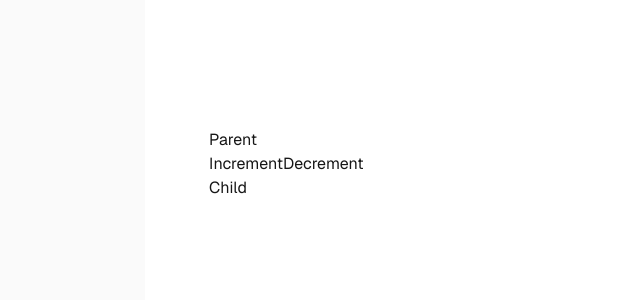
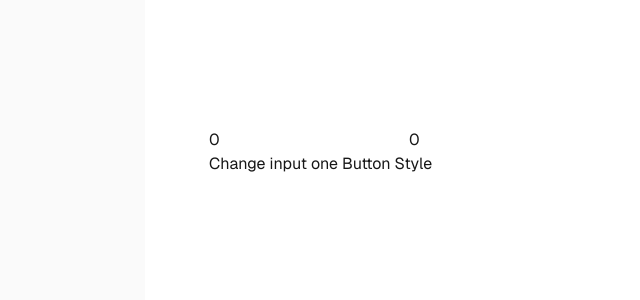
Before and after one commit to sourabh20905/fontend-logics, a Next.js app: page / in a window 1280 px wide. Shown: the top 300 px of the page, without its empty margins (111-751 px from the left). Built offline with nearby package versions, Linux system fonts and the light colour scheme.

Commit message:
useRef concept

```diff
--- a/app/page.tsx
+++ b/app/page.tsx
@@ -1,10 +1,10 @@
-import Parent from "@/src/container/MemorizeHook/Parent";
+import Hook from "@/src/container/useRef/Hook";
 
 export default function Home() {
   return (
     <div className="flex min-h-screen items-center justify-center bg-zinc-50 font-sans dark:bg-black">
       <main className="flex min-h-screen w-full max-w-3xl flex-col items-center justify-between py-32 px-16 bg-white dark:bg-black sm:items-start">
-        <Parent />
+        <Hook />
       </main>
     </div>
   );
--- /dev/null
+++ b/src/container/useRef/Hook.tsx
@@ -0,0 +1,48 @@
+"use client";
+
+import { useRef, useState } from "react";
+
+// core concept of useRef is to store the reference of the element , like pehle apn js me dom ke element ko
+// change krne ke liye use krte the dom propertly getElement by id and then change krte the which
+// which leads the rerender of whole dom
+// useState hook responsible hota h for rerendering particular dom element
+
+// useRef return object having only one property current
+
+const Hook = () => {
+  const [myNum, setMyNum] = useState<unknown>(0); // ye responsivle h pure dom ui ko rerender ke liye
+  //if above state change dono input ki value change hogi
+
+  // to apn reference store krte h using useRef
+
+  const inputOneRef = useRef<HTMLInputElement>(null);
+  const inputTwoRef = useRef<HTMLInputElement>(null);
+
+  const handleChangeInputOneStyle = () => {
+    if (inputOneRef.current) {
+      inputOneRef.current.style.backgroundColor = "red";
+    }
+  };
+  return (
+    <div>
+      <input
+        ref={inputOneRef}
+        type="number"
+        value={myNum as number}
+        onChange={(e) => setMyNum(Number(e.target.value))}
+        className="w-[200px]"
+      />
+      <input
+        ref={inputTwoRef}
+        type="text"
+        onChange={(e) => setMyNum(e.target.value)}
+        value={myNum as string}
+      />
+      <button onClick={handleChangeInputOneStyle}>
+        Change input one Button Style
+      </button>
+    </div>
+  );
+};
+
+export default Hook;
```
Also changed, not shown: src/container/useRef/index.tsx (deleted, +0 -9 lines).
